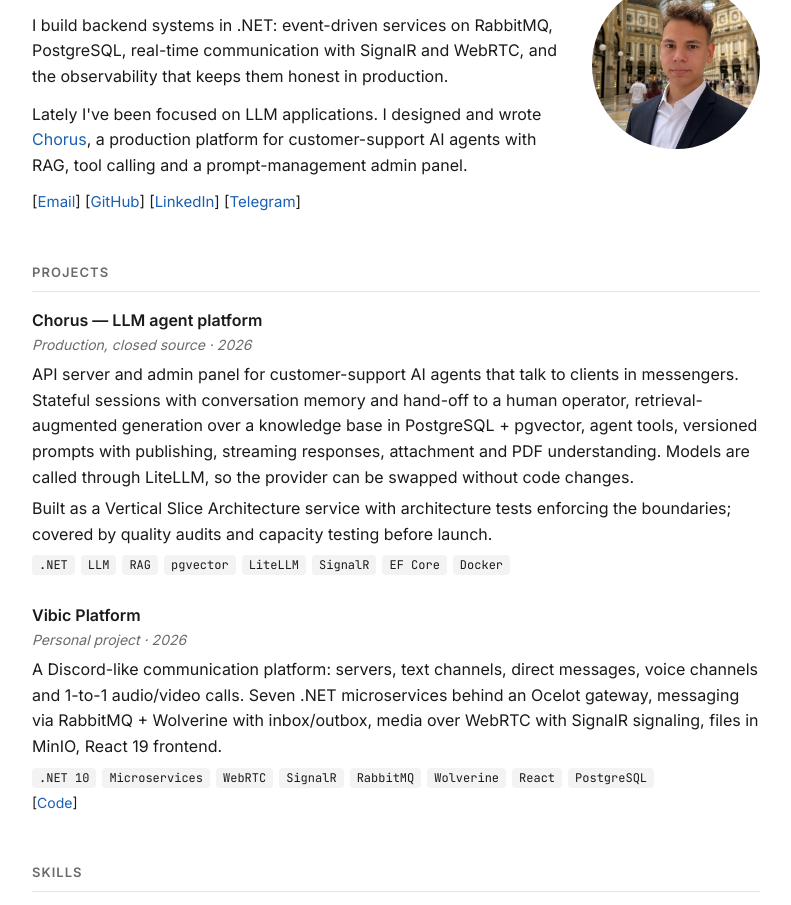
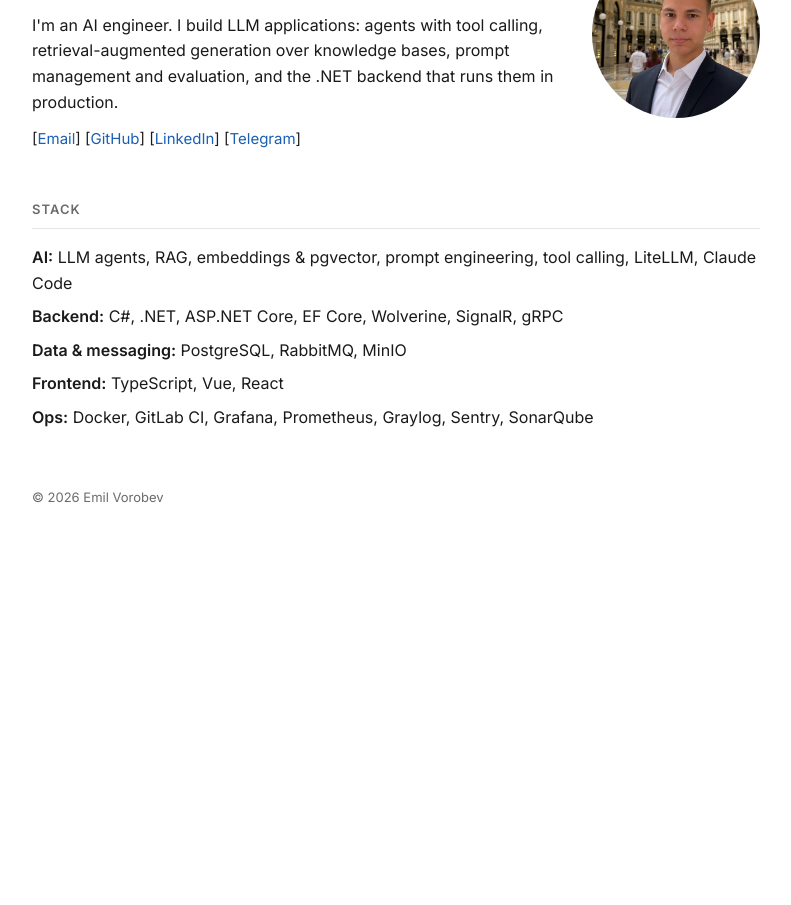
Before and after one commit to VorobevEmil/VorobevEmil.github.io, a plain HTML site: page index.html in a window 1280 px wide. Shown: the part 140-1045 px from the top of the page, without its empty margins (244-1035 px from the left). After the commit the page ends 800 px from the top, so only its background shows below. Drawn offline with Linux system fonts and the light colour scheme.

Commit message:
Focus on AI engineering: drop projects, show stack
Co-Authored-By: Claude Opus 5.5 (1M context) <noreply@anthropic.com>

```diff
--- a/index.html
+++ b/index.html
@@ -4,7 +4,7 @@
   <meta charset="utf-8">
   <meta name="viewport" content="width=device-width, initial-scale=1">
   <title>Emil Vorobev</title>
-  <meta name="description" content="Emil Vorobev — backend and AI engineer. .NET, distributed systems, LLM applications.">
+  <meta name="description" content="Emil Vorobev — AI engineer. LLM agents, RAG, .NET backend.">
   <link rel="icon" href="favicon.svg" type="image/svg+xml">
   <link rel="preconnect" href="https://fonts.googleapis.com">
   <link rel="preconnect" href="https://fonts.gstatic.com" crossorigin>
@@ -62,17 +62,6 @@
     }
     p { margin: 0 0 12px; }
 
-    .item { margin-bottom: 28px; }
-    .item-title { font-weight: 600; }
-    .item-meta { color: var(--muted); font-size: 14px; font-style: italic; }
-    .item p { margin: 6px 0; }
-    .tags { display: flex; flex-wrap: wrap; gap: 6px; margin: 8px 0 4px; }
-    .tags span {
-      font: 12px/1 "JetBrains Mono", ui-monospace, monospace;
-      background: var(--tag-bg); padding: 4px 7px; border-radius: 4px;
-    }
-    .item-links { font-size: 14px; }
-
     ul.skills { list-style: none; padding: 0; margin: 0; }
     ul.skills li { margin-bottom: 8px; }
     ul.skills b { font-weight: 600; }
@@ -92,16 +81,11 @@
   <header>
     <div class="intro">
       <h1>Emil Vorobev</h1>
-      <p class="role">Backend &amp; AI Engineer</p>
+      <p class="role">AI Engineer</p>
       <p>
-        I build backend systems in .NET: event-driven services on RabbitMQ, PostgreSQL,
-        real-time communication with SignalR and WebRTC, and the observability that keeps
-        them honest in production.
-      </p>
-      <p>
-        Lately I've been focused on LLM applications. I designed and wrote
-        <a href="#chorus">Chorus</a>, a production platform for customer-support
-        AI agents with RAG, tool calling and a prompt-management admin panel.
+        I'm an AI engineer. I build LLM applications: agents with tool calling,
+        retrieval-augmented generation over knowledge bases, prompt management and
+        evaluation, and the .NET backend that runs them in production.
       </p>
       <div class="links">
         [<a href="mailto:vorobevemil@gmail.com">Email</a>]
@@ -113,49 +97,10 @@
     <img class="photo" src="images/emil.jpg" alt="Emil Vorobev">
   </header>
 
-  <h2>Projects</h2>
-
-  <div class="item" id="chorus">
-    <div class="item-title">Chorus — LLM agent platform</div>
-    <div class="item-meta">Production, closed source · 2026</div>
-    <p>
-      API server and admin panel for customer-support AI agents that talk to clients in
-      messengers. Stateful sessions with conversation memory and hand-off to a human
-      operator, retrieval-augmented generation over a knowledge base in PostgreSQL +
-      pgvector, agent tools, versioned prompts with publishing, streaming responses,
-      attachment and PDF understanding. Models are called through LiteLLM, so the
-      provider can be swapped without code changes.
-    </p>
-    <p>
-      Built as a Vertical Slice Architecture service with architecture tests enforcing
-      the boundaries; covered by quality audits and capacity testing before launch.
-    </p>
-    <div class="tags">
-      <span>.NET</span><span>LLM</span><span>RAG</span><span>pgvector</span>
-      <span>LiteLLM</span><span>SignalR</span><span>EF Core</span><span>Docker</span>
-    </div>
-  </div>
-
-  <div class="item">
-    <div class="item-title">Vibic Platform</div>
-    <div class="item-meta">Personal project · 2026</div>
-    <p>
-      A Discord-like communication platform: servers, text channels, direct messages,
-      voice channels and 1-to-1 audio/video calls. Seven .NET microservices behind an
-      Ocelot gateway, messaging via RabbitMQ + Wolverine with inbox/outbox, media over
-      WebRTC with SignalR signaling, files in MinIO, React 19 frontend.
-    </p>
-    <div class="tags">
-      <span>.NET 10</span><span>Microservices</span><span>WebRTC</span><span>SignalR</span>
-      <span>RabbitMQ</span><span>Wolverine</span><span>React</span><span>PostgreSQL</span>
-    </div>
-    <div class="item-links">[<a href="https://github.com/VorobevEmil/Vibic-Platform">Code</a>]</div>
-  </div>
-
-  <h2>Skills</h2>
+  <h2>Stack</h2>
   <ul class="skills">
+    <li><b>AI:</b> LLM agents, RAG, embeddings &amp; pgvector, prompt engineering, tool calling, LiteLLM, Claude Code</li>
     <li><b>Backend:</b> C#, .NET, ASP.NET Core, EF Core, Wolverine, SignalR, gRPC</li>
-    <li><b>AI:</b> LLM agents, RAG, embeddings &amp; pgvector, prompt engineering, tool calling, LiteLLM, Claude Code</li>
     <li><b>Data &amp; messaging:</b> PostgreSQL, RabbitMQ, MinIO</li>
     <li><b>Frontend:</b> TypeScript, Vue, React</li>
     <li><b>Ops:</b> Docker, GitLab CI, Grafana, Prometheus, Graylog, Sentry, SonarQube</li>
```
